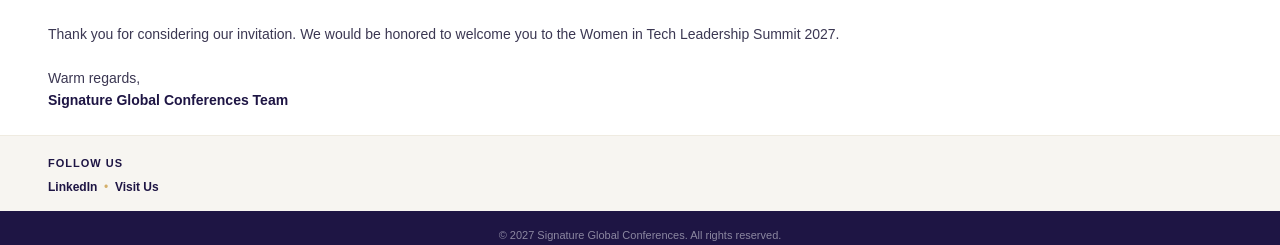
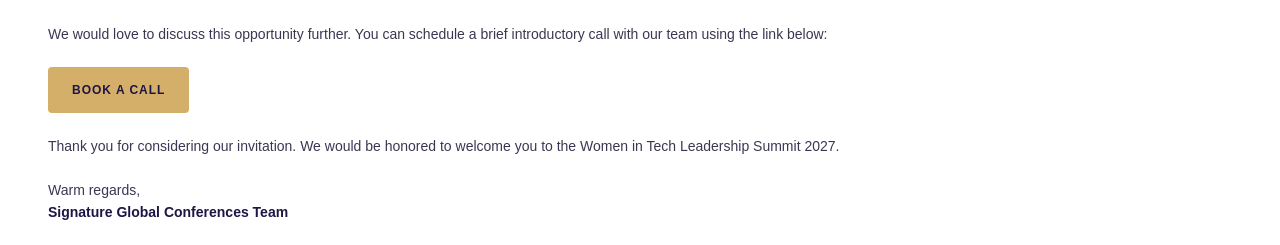
Before and after one commit to ideallabs12/email_marketing, a Django app: template backend/templates/invite_templates/SGC/SGC_INVITE_01.html in a window 1280 px wide. Shown: the part 659-904 px from the top of the page. Run offline with Django 5.2, Linux system fonts and the light colour scheme; the template is opened without the code that fills it, so the values that code supplies are empty; parts of the project's set-up code (start-up, migrations or seed data) failed here and were passed over.

Commit message:
updated SGC invite

```diff
--- a/backend/templates/invite_templates/SGC/SGC_INVITE_01.html
+++ b/backend/templates/invite_templates/SGC/SGC_INVITE_01.html
@@ -229,6 +229,10 @@
             <table role="presentation" width="100%" cellpadding="0" cellspacing="0">
               <tr>
                 <td class="sans" style="color:#3B3752; font-size:14px; line-height:22px;">
+                  We would love to discuss this opportunity further. You can schedule a brief introductory call with our team using the link below:
+                  <br><br>
+                  <a href="https://calendly.com/usasignatureglobalconferences" class="accept-btn" style="background-color:#D4AF6A; color:#1E1544; padding:12px 24px; text-decoration:none; font-weight:bold; letter-spacing:1px; text-transform:uppercase; font-size:12px; border-radius:4px; display:inline-block;">Book a Call</a>
+                  <br><br>
                   Thank you for considering our invitation. We would be honored to welcome you to the Women in Tech Leadership Summit 2027.
                   <br><br>
                   Warm regards,<br>
```
